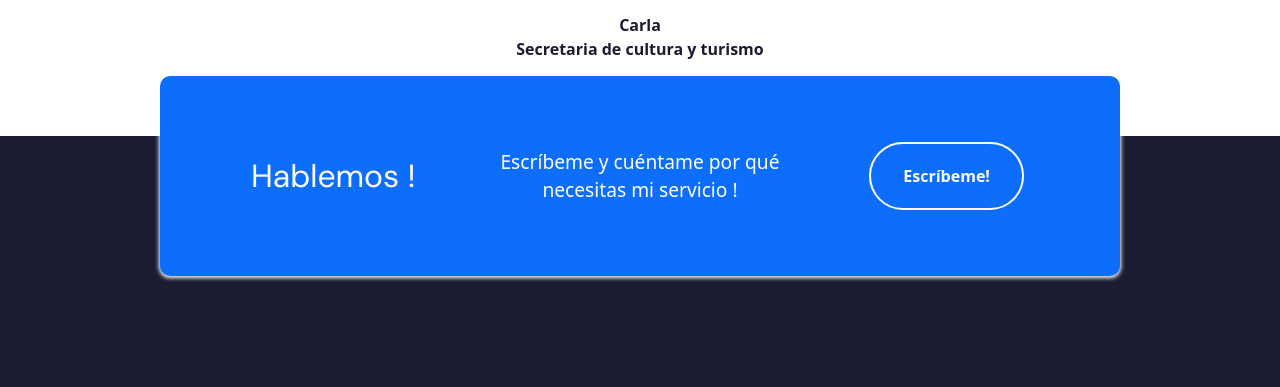
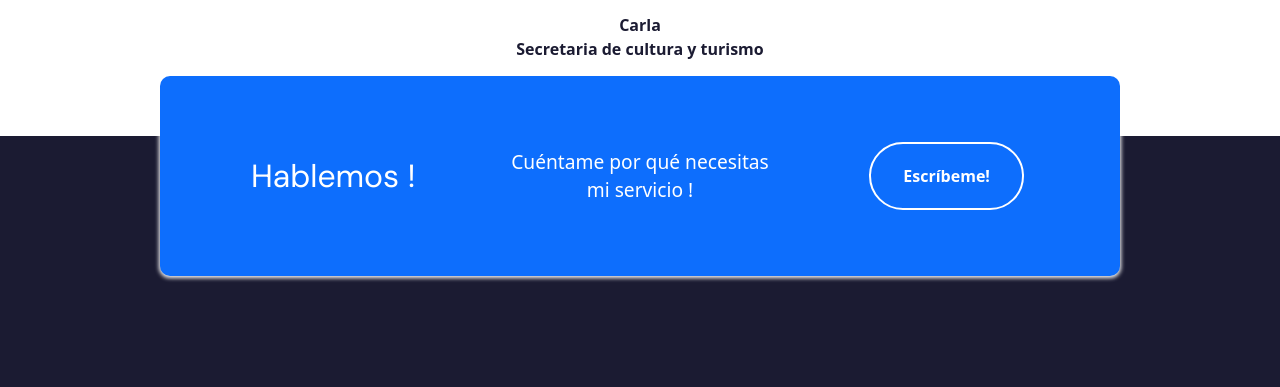
Before and after one commit to perezfacundo/PreEntrega2Perez, a plain HTML site: page index.html in a window 1280 px wide. Shown: the part 2621-3008 px from the top of the page. Drawn offline with nearby package versions, Linux system fonts and the light colour scheme; a web font is replaced by a local one.

Commit message:
sync text change

```diff
--- a/index.html
+++ b/index.html
@@ -283,7 +283,7 @@
                         Hablemos !
                     </div>
                     <div class="col-12 col-md-4 descripcion">
-                        Escríbeme y cuéntame por qué necesitas mi servicio !
+                        Cuéntame por qué necesitas mi servicio !
                     </div>
                     <div class="col-12 col-md-4">
                         <a href="form.html">
```
